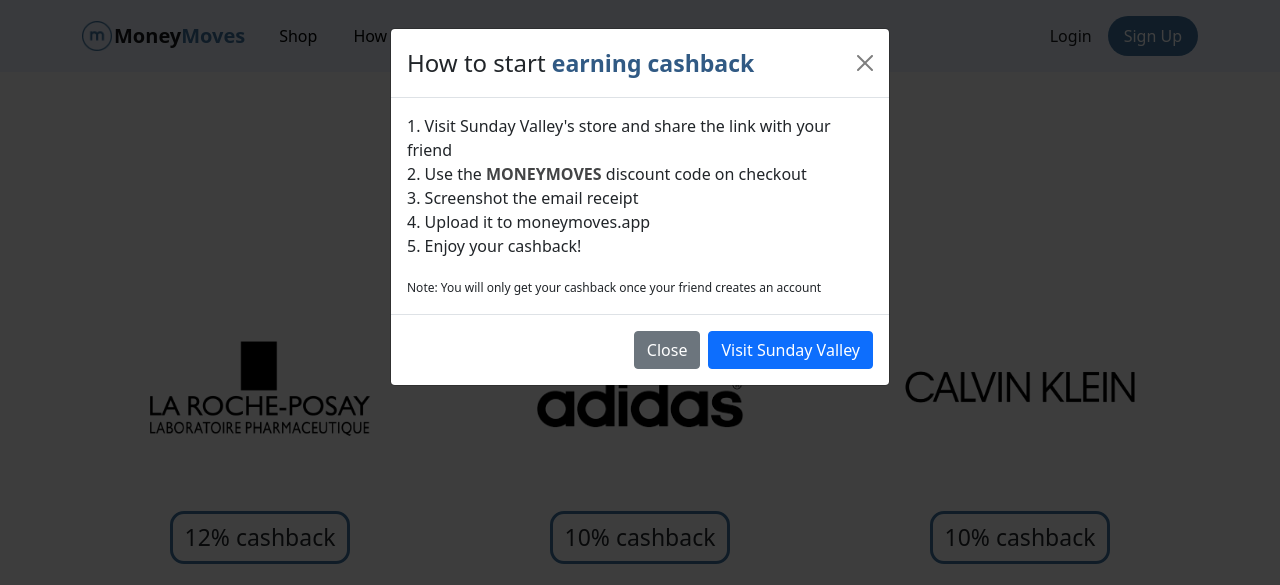
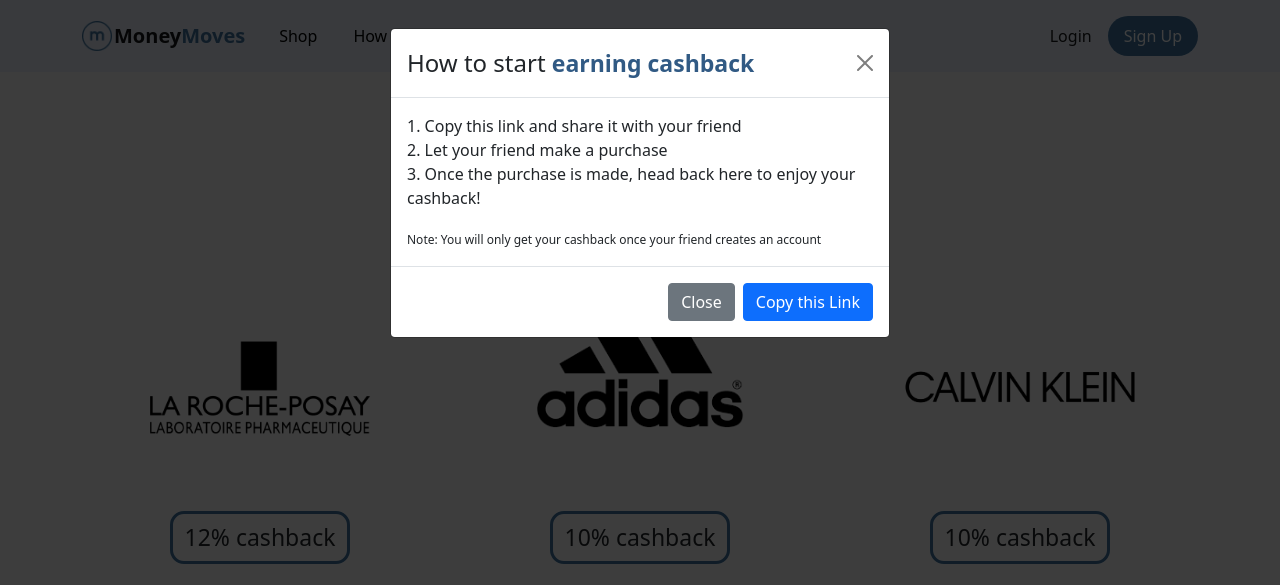
Before and after one commit to JasonAlexKaharudin/moneymoves-deploy, a Django app: page /brands/ in a window 1280 px wide, after a click that opens the changed part. Shown: the top 585 px of the page. Run offline with Django 3.2, Linux system fonts and the light colour scheme; parts of the project's set-up code (start-up, migrations or seed data) failed here and were passed over; some libraries are stand-ins or nearby versions; some web fonts are replaced.

Commit message:
updated the links for each user

```diff
--- a/users/templates/users/brands.html
+++ b/users/templates/users/brands.html
@@ -167,21 +167,18 @@
             <button type="button" class="btn-close" data-bs-dismiss="modal" aria-label="Close"></button>
             </div>
             <div class="modal-body">
-                <p>1. Visit Sunday Valley's store and share the link with your friend
+                <p>1. Copy this link and share it with your friend
                     <br>
-                    2. Use the <span style="color: rgb(67,68,69);font-weight: bold;">MONEYMOVES</span>&nbsp;discount code on checkout
+                    2. Let your friend make a purchase
                     <br>
-                    3. Screenshot the email receipt
-                    <br>
-                    4. Upload it to moneymoves.app
-                    <br>
-                    5. Enjoy your cashback!
+                    3. Once the purchase is made, head back here to enjoy your cashback!
+
                 </p>
                 <small style="font-size: 12px;">Note: You will only get your cashback once your friend creates an account</small>
             </div>
             <div class="modal-footer">
             <button type="button" class="btn btn-secondary" data-bs-dismiss="modal">Close</button>
-            <a type="button" href="https://sunday-valley.com" class="btn btn-primary">Visit Sunday Valley</a>
+            <a href="https://sunday-valley.com/?u={{user.username}}&sesh={{user.profile.num_of_refers}}" class="btn btn-primary">Copy this Link</a>
             </div>
         </div>
         </div>
@@ -196,19 +193,18 @@
             <button type="button" class="btn-close" data-bs-dismiss="modal" aria-label="Close"></button>
             </div>
             <div class="modal-body">
-                <p>1. Visit Do Not Cross's store and share the link with your friend
+                <p>1. Copy this link and share it with your friend
                     <br>
-                    2. Use the <span style="color: rgb(67,68,69);font-weight: bold;">MONEYMOVES</span>&nbsp;discount code on checkout
+                    2. Let your friend make a purchase
                     <br>
-                    3. Screenshot the email receipt
-                    <br>
-                    4. Upload it to moneymoves.app
-                    <br>5. Enjoy your cashback!
+                    3. Once the purchase is made, head back here to enjoy your cashback!
+
                 </p>
+                <small style="font-size: 12px;">Note: You will only get your cashback once your friend creates an account</small>
             </div>
             <div class="modal-footer">
             <button type="button" class="btn btn-secondary" data-bs-dismiss="modal">Close</button>
-            <a type="button" href="https://donotcrosss.com/" class="btn btn-primary">Visit Do Not Cross</a>
+            <a href="https://donotcrosss.com/?u={{user.username}}&sesh={{user.profile.num_of_refers}}" class="btn btn-primary">Copy this Link</a>
             </div>
         </div>
         </div>
@@ -223,20 +219,18 @@
             <button type="button" class="btn-close" data-bs-dismiss="modal" aria-label="Close"></button>
             </div>
             <div class="modal-body">
-                <p>1. Visit Singaplex's store and share the link with your friend
+                <p>1. Copy this link and share it with your friend
                     <br>
-                    2. Use the <span style="color: rgb(67,68,69);font-weight: bold;">MONEYMOVES</span>&nbsp;discount code on checkout
+                    2. Let your friend make a purchase
                     <br>
-                    3. Screenshot the email receipt
-                    <br>
-                    4. Upload it to moneymoves.app
-                    <br>5. Enjoy your cashback!
+                    3. Once the purchase is made, head back here to enjoy your cashback!
+
                 </p>
                 <small style="font-size: 12px;">Note: You will only get your cashback once your friend creates an account</small>
             </div>
             <div class="modal-footer">
             <button type="button" class="btn btn-secondary" data-bs-dismiss="modal">Close</button>
-            <a type="button" href="https://singaplex.com/" class="btn btn-primary">Visit Singaplex</a>
+            <a href="https://singaplex.com/?u={{user.username}}&sesh={{user.profile.num_of_refers}}" class="btn btn-primary">Copy this Link</a>
             </div>
         </div>
         </div>
```
